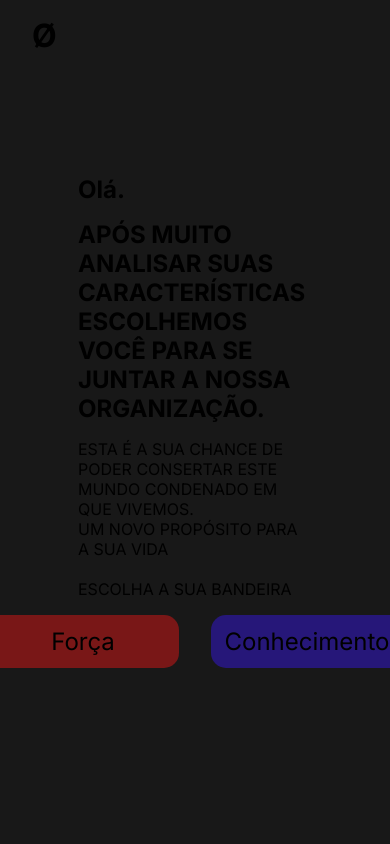
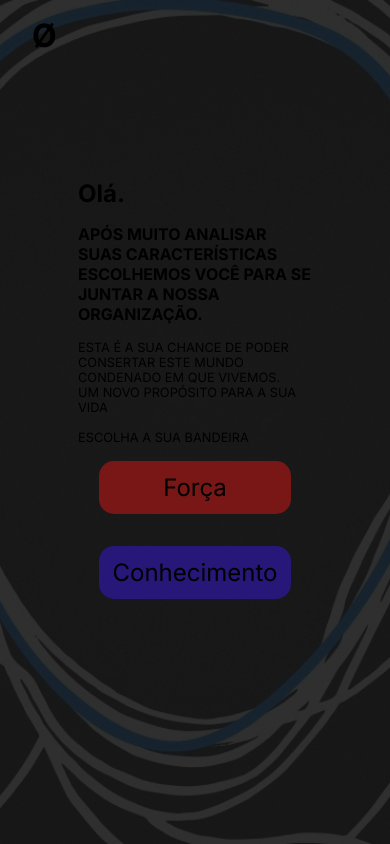
Before and after one commit to brunolbahiense/rpg, a Next.js app: page / in a window 390 px wide. Built offline with nearby package versions, Linux system fonts and the light colour scheme.

Commit message:
background added

```diff
--- a/src/app/angelofthenight/page.tsx
+++ b/src/app/angelofthenight/page.tsx
@@ -19,8 +19,9 @@ export default function Nome() {
     <>
       {correct ? (
         <main className={styles.modal}>
-          <p>Você provou o seu valor, seja bem vindo!</p>
-          <a href='https://t.me/+aKc1ZmukluRiZGY5' className={styles.correct}>https://t.me/+aKc1ZmukluRiZGY5</a>
+           <p>Você provou o seu valor</p>
+          <p>seja bem vindo</p>
+          <a href='https://t.me/+aKc1ZmukluRiZGY5' className={styles.correct}>Ø</a>
         </main>
       ):(
       <main className={styles.main}>
--- a/src/app/page.module.css
+++ b/src/app/page.module.css
@@ -2,8 +2,23 @@
   display: flex;
   flex-direction: column;
   align-items: center;
-  padding: 6rem;
+  padding: 4rem 1rem;
   min-height: calc(100vh - 4.5em);
+}
+
+.main::before {
+  content: "";
+  position: absolute;
+  top: 0;
+  left: 0;
+  width: 100%;
+  height: 100%;
+  opacity: 0.1;
+  background: url('/faceless.jpg');
+  background-repeat: no-repeat;
+  background-position: center;
+  background-size: cover;
+  z-index: -1;
 }
 
 .description {
--- a/src/components/Form/form.module.css
+++ b/src/components/Form/form.module.css
@@ -28,6 +28,7 @@
     display: flex;
     align-items: center;
     justify-content: center;
+    flex-wrap: wrap;
     gap: 2em;
     width: 100%;
 }
@@ -35,3 +36,12 @@
 .button:hover, .button2:hover{
     transform: scale(1.1);
 }
+@media (max-width: 700px) {
+   .section h2{
+    font-size: 1rem;
+   }
+   .section p{
+    font-size: 0.8rem;
+   }
+
+  }
--- a/src/components/Form/index.tsx
+++ b/src/components/Form/index.tsx
@@ -16,7 +16,6 @@ export default function Form() {
         </p>
 
       <div className={styles.escolha}>
-
         <Link href='/kaiser'>
             <button className={styles.button}>
                 Força
```
